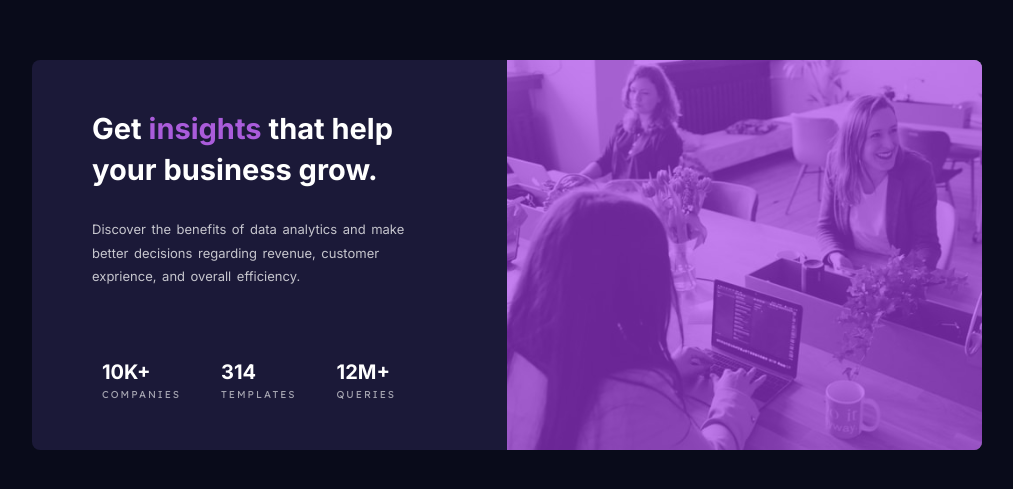
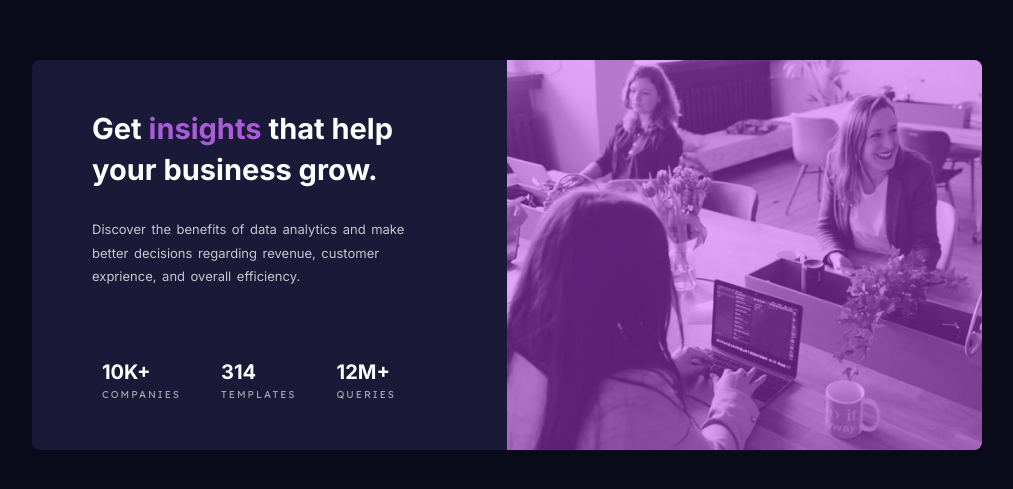
Before and after one commit to yishak621/Stats-preview-card-component-solution, a plain HTML site: page index.html in a window 1280 px wide. Shown: the part 175-664 px from the top of the page, without its empty margins (133-1146 px from the left). Drawn offline with nearby package versions, Linux system fonts and the light colour scheme.

Commit message:
latest update

```diff
--- a/styles/style.scss
+++ b/styles/style.scss
@@ -107,8 +107,9 @@ p {
     position: absolute;
     top: 0;
     left: 0;
-
-    filter: opacity(0.4) drop-shadow(0 0 0 hsl(277, 100%, 50%));
+    opacity: 0.45;
+    filter: brightness(80%);
+    filter: contrast(180%);
   }
   .banner {
     @include imagefit(cover);
```
Also changed, not shown: styles/style.css, 1 other file.
